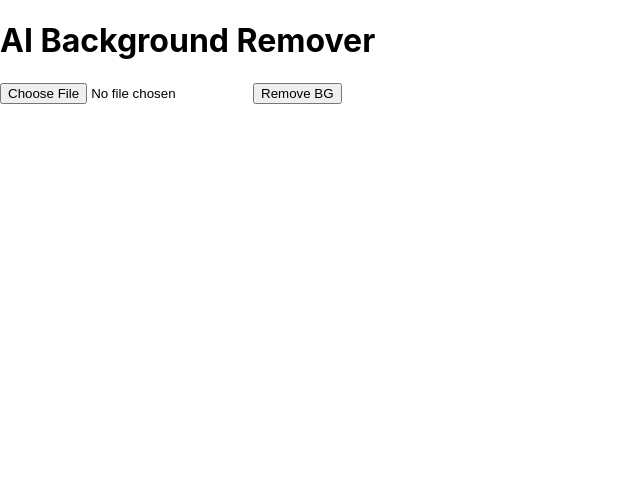
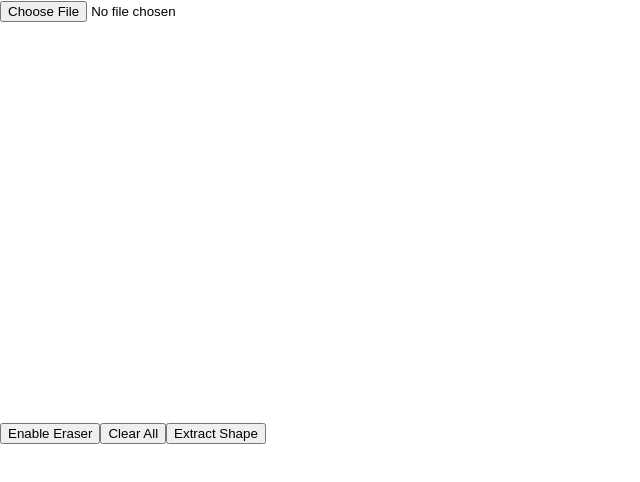
Before and after one commit to vagishakumar/image-editor-frontend, a React (Create React App) app: page / in a window 1280 px wide. Shown: the top 482 px of the page, without its empty margins (0-640 px from the left). Built offline with nearby package versions, Linux system fonts and the light colour scheme; what redux-promise-middleware would draw is missing.

Commit message:
Masking of the image

```diff
--- a/src/App.js
+++ b/src/App.js
@@ -2,6 +2,8 @@ import React, { useState } from "react";
 import { connect } from "react-redux";
 import { uploadImage, removeBackgroundAction } from "./redux/actions";
 import CanvasEditor from "./Components/CanvasEditor";
+import MaskImage from "./Components/MaskImage";
+
 const App = ({ uploadImage, removeBackground, data }) => {
   const [imageSrc, setImageSrc] = useState(null);
 
@@ -49,7 +51,8 @@ const App = ({ uploadImage, removeBackground, data }) => {
   // };
 
   return (
-    <div className="App">
+    <>
+      {/* <div className="App">
         <h1>AI Background Remover</h1>
 
         <input type="file" onChange={handleUpload} />
@@ -63,9 +66,12 @@ const App = ({ uploadImage, removeBackground, data }) => {
           </div>
         )}
 
+        <button onClick={processImage}>Remove BG</button>
+      </div> */}
+
       {/* <button onClick={processImage}disabled={!isuploaded}>Remove BG</button> */}
-      <button onClick={processImage}>Remove BG</button>
-    </div>
+      <MaskImage />
+    </>
   );
 };
 
```
Lines whose indentation alone changed are shown as unchanged.
